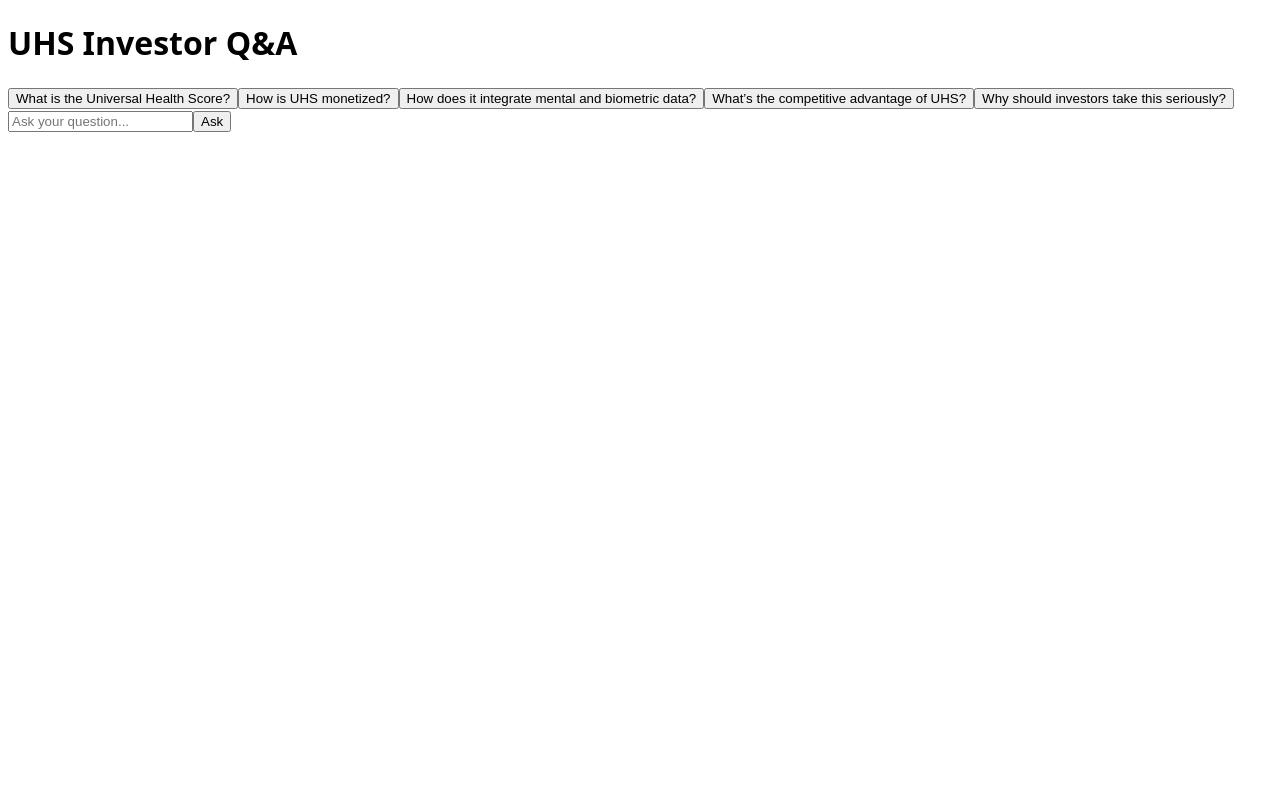
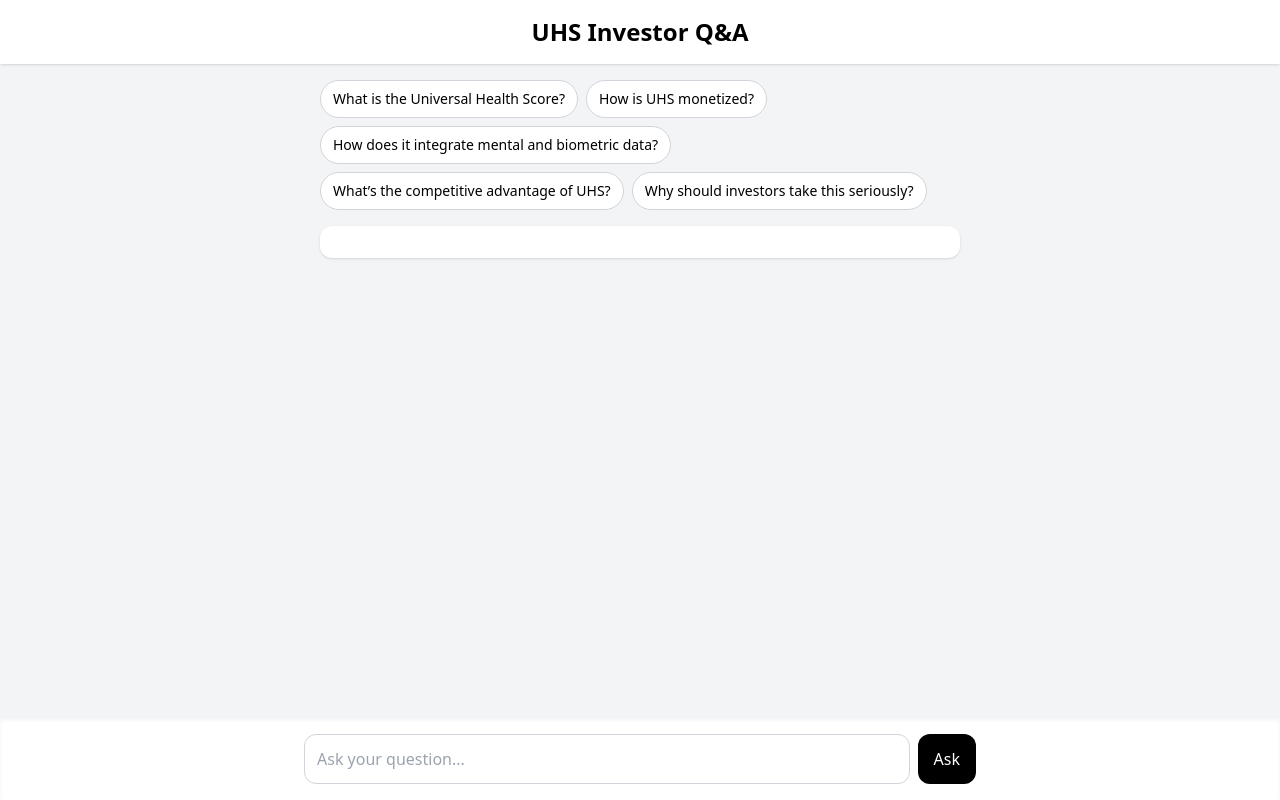
Before and after one commit to rajasandhu/uhs-investor-webapp, a Next.js app: page / in a window 1280 px wide. Built offline with nearby package versions, Linux system fonts and the light colour scheme.

Commit message:
Manually add Tailwind and PostCSS config

```diff
--- /dev/null
+++ b/postcss.config.js
@@ -0,0 +1,6 @@
+module.exports = {
+  plugins: {
+    tailwindcss: {},
+    autoprefixer: {}
+  }
+};
--- /dev/null
+++ b/tailwind.config.js
@@ -0,0 +1,11 @@
+/** @type {import('tailwindcss').Config} */
+module.exports = {
+  content: [
+    "./pages/**/*.{js,ts,jsx,tsx}",
+    "./components/**/*.{js,ts,jsx,tsx}"
+  ],
+  theme: {
+    extend: {}
+  },
+  plugins: []
+};
```
